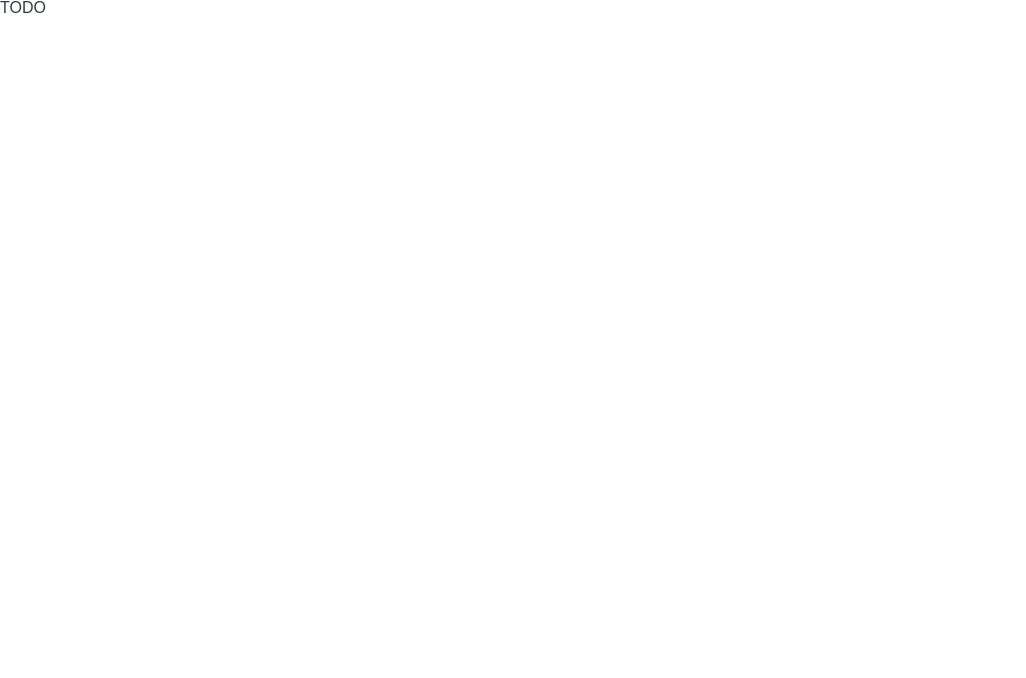
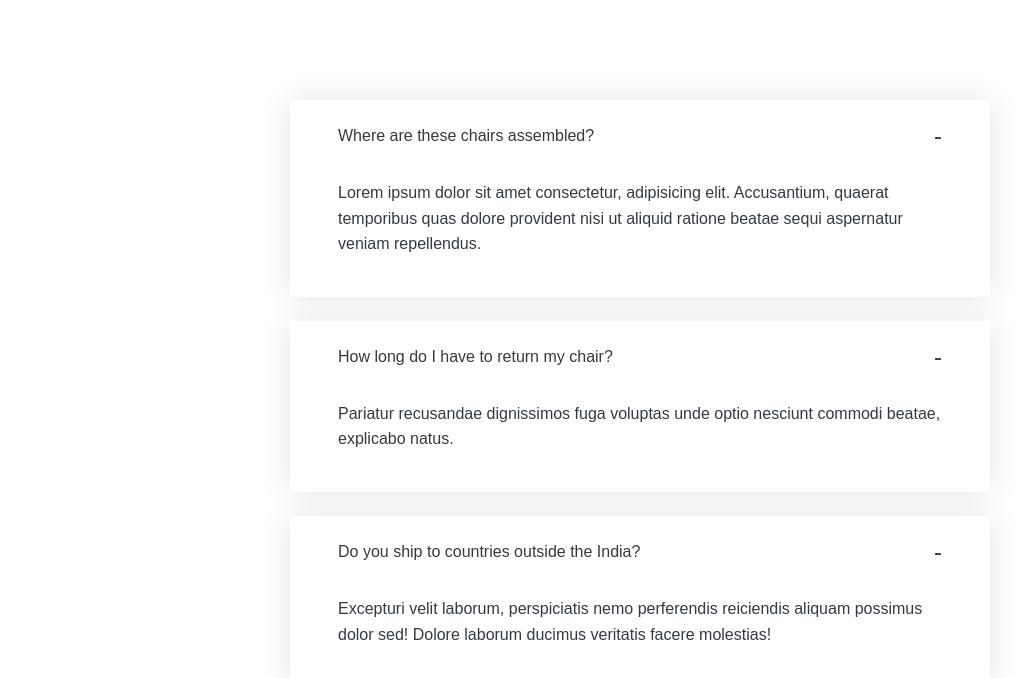
Before and after one commit to satyamkale27/Faqs, a React (Create React App) app: page / in a window 1280 px wide. Shown: the top 678 px of the page, without its empty margins (0-1026 px from the left). Built offline with nearby package versions, Linux system fonts and the light colour scheme.

Commit message:
made basic ui

```diff
--- a/src/App.js
+++ b/src/App.js
@@ -18,11 +18,28 @@ const faqs = [
 export default function App() {
   return (
     <div>
-      <Accordion />
+      <Accordion data={faqs} />
     </div>
   );
 }
 
-function Accordion() {
-  return <div>TODO</div>;
+function Accordion({ data }) {
+  return (
+    <div className="accordion">
+      {data.map((el) => (
+        <AccordionItem title={el.title} text={el.text} />
+      ))}
+    </div>
+  );
 }
+
+function AccordionItem({ num, title, text }) {
+  return (
+    <div className="item">
+      <p className="number">{num}</p>
+      <p className="text">{title}</p>
+      <p className="icon">-</p>
+      <div className="content-box">{text}</div>
+    </div>
+  );
+}
```
